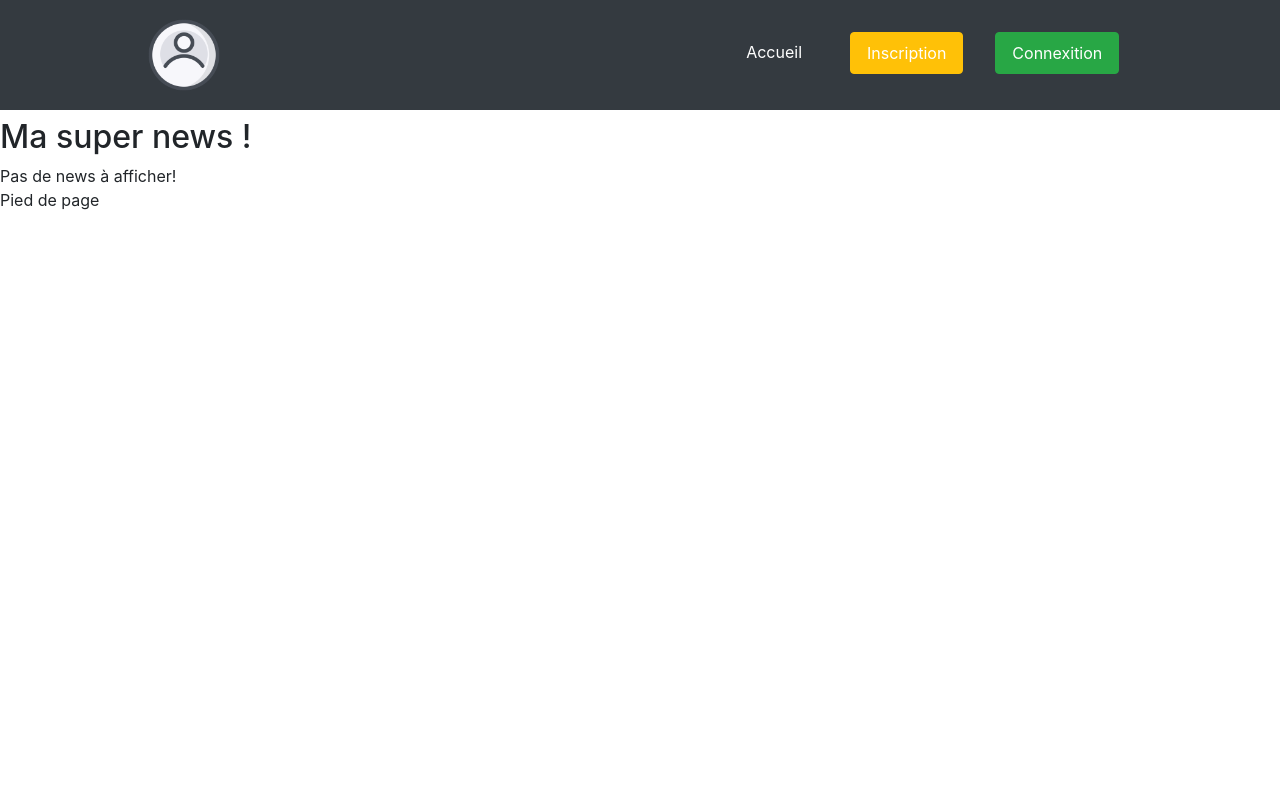
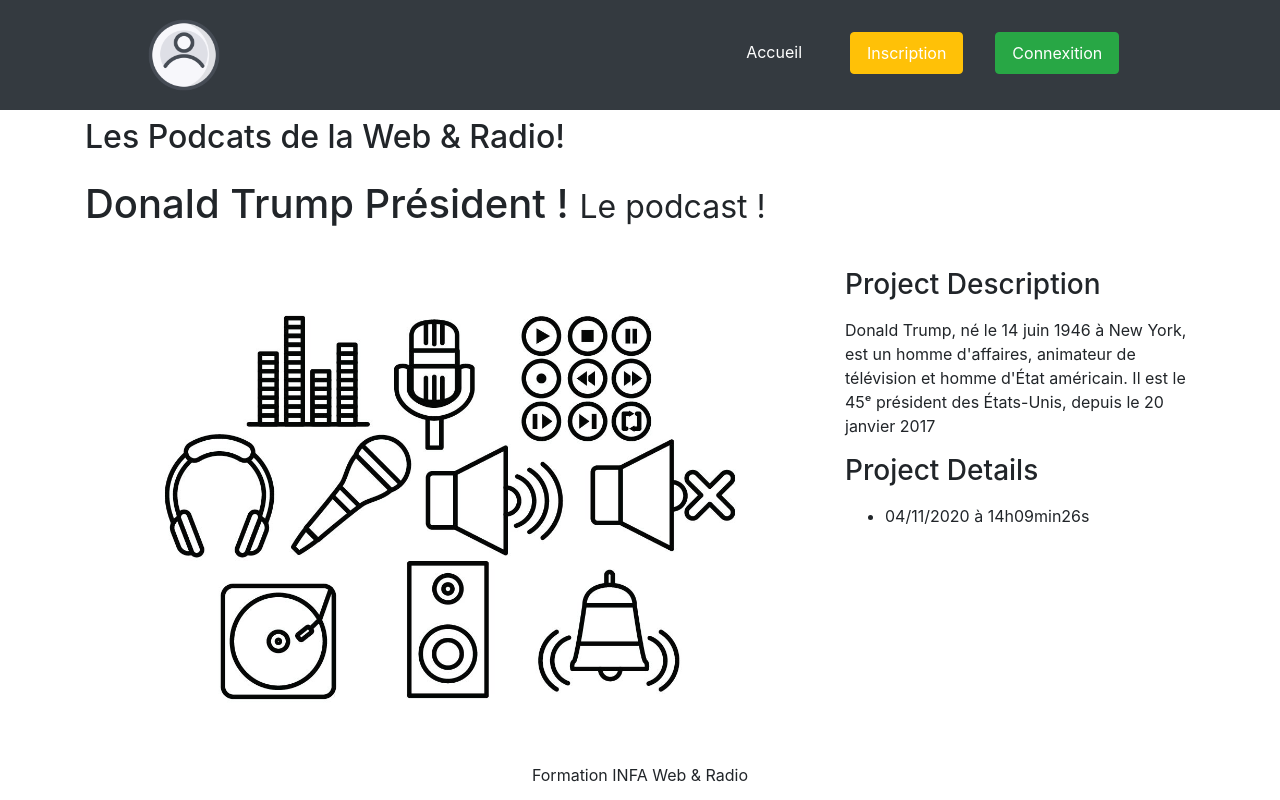
Before and after one commit to BumbleBrice/ecf_infa_wr, a PHP site: page /podcast.php?id=1 in a window 1280 px wide. Run offline with PHP 8.4, Linux system fonts and the light colour scheme; data comes from the database, SQL or seed files in the repository; data that the repository does not hold is empty.

Commit message:
front done

```diff
--- a/css/styles.css
+++ b/css/styles.css
@@ -1,14 +1,12 @@
 .slideshow {
   margin: auto;
-  width: 450px;
+  width: 100%;
 }
 
 .slideshow > img {
   display: block;
   margin: auto;
-  border: solid 5px rgba(0, 0, 0, 0.75);
-  border-radius: 10px;
-  height: 85%;
+  box-shadow: 10px 10px 10px ;
 }
 
 .button {
--- a/inc/footer.php
+++ b/inc/footer.php
@@ -1,5 +1,5 @@
-	<footer>
-		Pied de page
+	<footer class="text-center">
+		Formation INFA Web & Radio
 	</footer>
 	<script src="js/app.js"></script>
 	<script src="https://code.jquery.com/jquery-3.5.1.slim.min.js" integrity="sha384-DfXdz2htPH0lsSSs5nCTpuj/zy4C+OGpamoFVy38MVBnE+IbbVYUew+OrCXaRkfj" crossorigin="anonymous"></script>
--- a/js/app.js
+++ b/js/app.js
@@ -68,14 +68,11 @@ class Slideshow{
     }
 }
 
-const path = 'https://bumbleweb.net/mlp/'
+const path = 'img/slider/'
 var slide = new Slideshow(
     'slideshow',
-    [ path+"mlp1.jpg",
-      path+"mlp2.jpg",
-      path+"mlp3.jpg",
-      path+"mlp4.jpg",
-      path+"mlp5.jpg",
-      path+"mlp6.jpg",
-      path+"mlp7.jpg" ]
+    [ path+"1.png",
+      path+"2.png",
+      path+"3.png",
+      ]
 );
--- a/podcast.php
+++ b/podcast.php
@@ -2,22 +2,43 @@
 <?php include 'inc/connect.php' ?>
 <?php include 'inc/nav.php' ?>
 
-<h2>Ma super news !</h2>
-
-<?php
+<div class="container">
+<h2>Les Podcats de la Web & Radio!</h2>
+<!-- Portfolio Item Heading -->
+  	<?php
 	if (isset($_GET['id'])) { // 03
-		$id_news = (int) $_GET['id'];
-		$req = $bdd->prepare('SELECT id, title, contenu, DATE_FORMAT(date_creation, \'%d/%m/%Y à %Hh%imin%ss\') AS date_creation_fr FROM news WHERE id = ?');
-		$req->execute([$id_news]);
-		$news = $req->fetchAll(PDO::FETCH_ASSOC);
-		if (empty($news)) {
+		$id_podcast = (int) $_GET['id'];
+		$req = $bdd->prepare('SELECT id, title, content, DATE_FORMAT(date_add, \'%d/%m/%Y à %Hh%imin%ss\') AS date_creation_fr FROM podcasts WHERE id = ?');
+		$req->execute([$id_podcast]);
+		$podcast = $req->fetchAll(PDO::FETCH_ASSOC);
+		if (empty($podcast)) {
 			echo 'Pas de news à afficher! ';
 		} else { // 02
-			foreach ($news as $n) { // 01 ?>
-				<h1><?=$n['title'] ?></h1>
-				<p><?= $n['contenu'] ?></p>
-				<p><?= $n['date_creation_fr'] ?></p>
+			foreach ($podcast as $p) { // 01 ?>
+  <h1 class="my-4"><?=$p['title'] ?>
+    <small>Le podcast !</small>
+  </h1>
+
+  <!-- Portfolio Item Row -->
+  <div class="row">
+    <div class="col-md-8">
+      <img class="img-fluid" src="img/picture_file/default_picture.jpg" alt="">
+    </div>
+    <div class="col-md-4">
+      <h3 class="my-3">Project Description</h3>
+      <p><?= $p['content'] ?></p>
+      <h3 class="my-3">Project Details</h3>
+      <ul>
+        <li><?= $p['date_creation_fr'] ?></li>
+      </ul>
+    </div>
+
+  </div>
+  <!-- /.row -->
+
 			<?php } //01 ferme le foreach
 		} // 02 ferme le else ligne 16
 	} // 03 ferme le if ligne 9
- include 'inc/footer.php' ?>
+	?>
+</div>
+<?php include 'inc/footer.php' ?>
```
Also changed, not shown: index.php (+4 -5 lines), img/slider/1.png (added), img/slider/2.png (added), img/slider/3.png (added), 2 other files.
